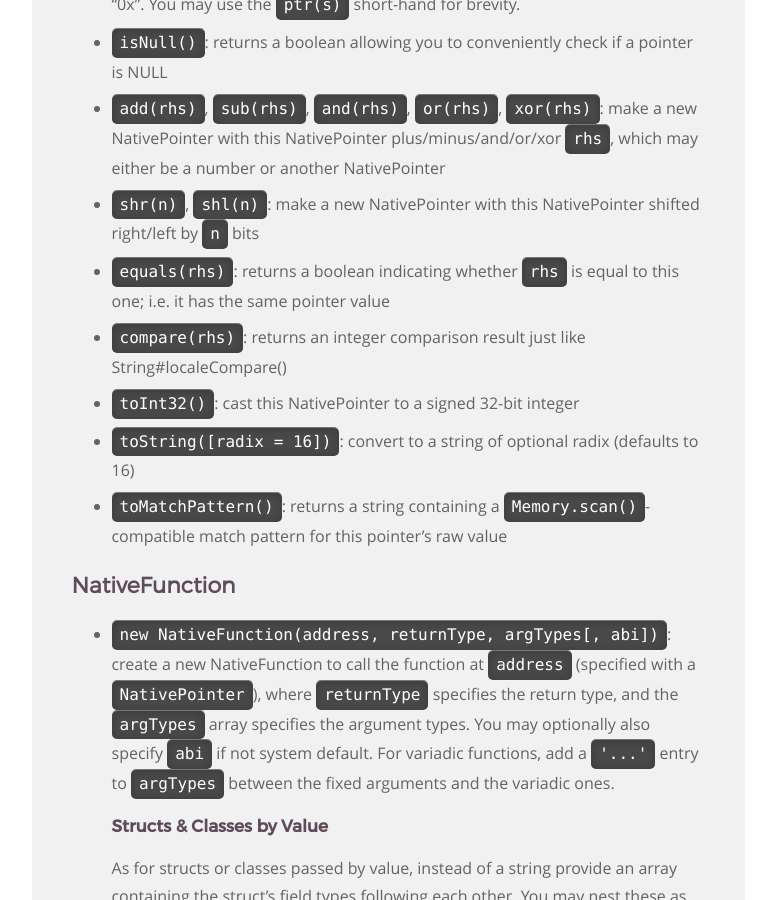
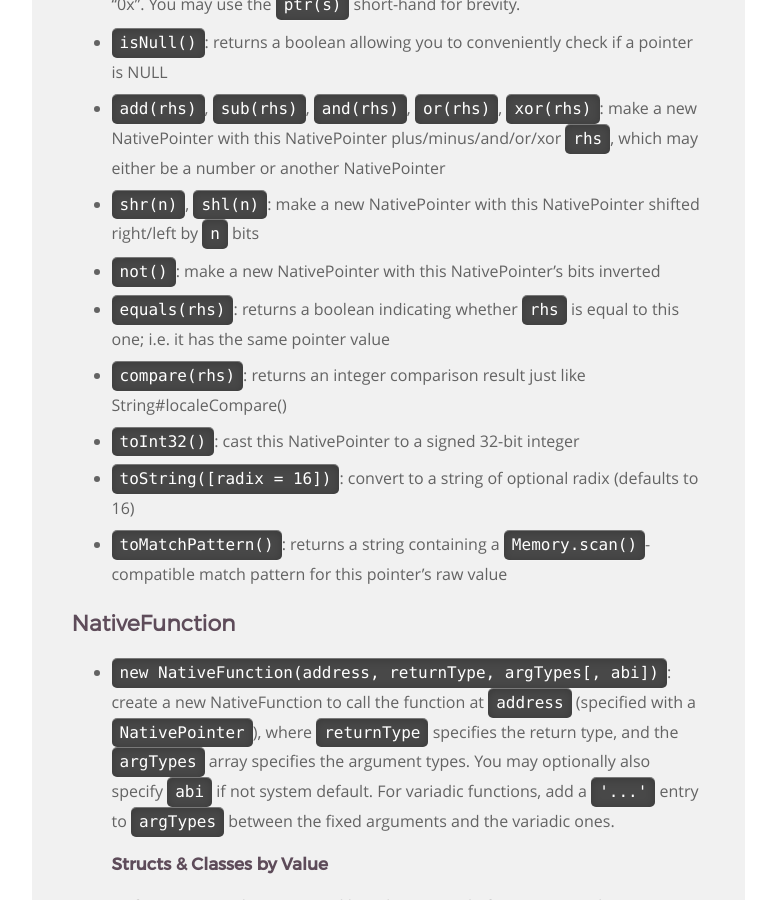
Before and after one commit to frida/frida-website, a Jekyll site: the page built from _docs/javascript-api.md, in a window 1280 px wide and 900 px high, scrolled down 20652 px. Shown: the whole window, without its empty margins (364-1140 px from the left). Built offline with Jekyll 4.4.1, drawn with Linux system fonts in a browser that asks for light colours.

Commit message:
Document NativePointer#not()

```diff
--- a/_docs/javascript-api.md
+++ b/_docs/javascript-api.md
@@ -819,6 +819,8 @@ Interceptor.attach(f, {
 -   `shr(n)`, `shl(n)`:
     make a new NativePointer with this NativePointer shifted right/left by `n`
     bits
+
+-   `not()`: make a new NativePointer with this NativePointer's bits inverted
 
 -   `equals(rhs)`: returns a boolean indicating whether `rhs` is equal to
     this one; i.e. it has the same pointer value
```
